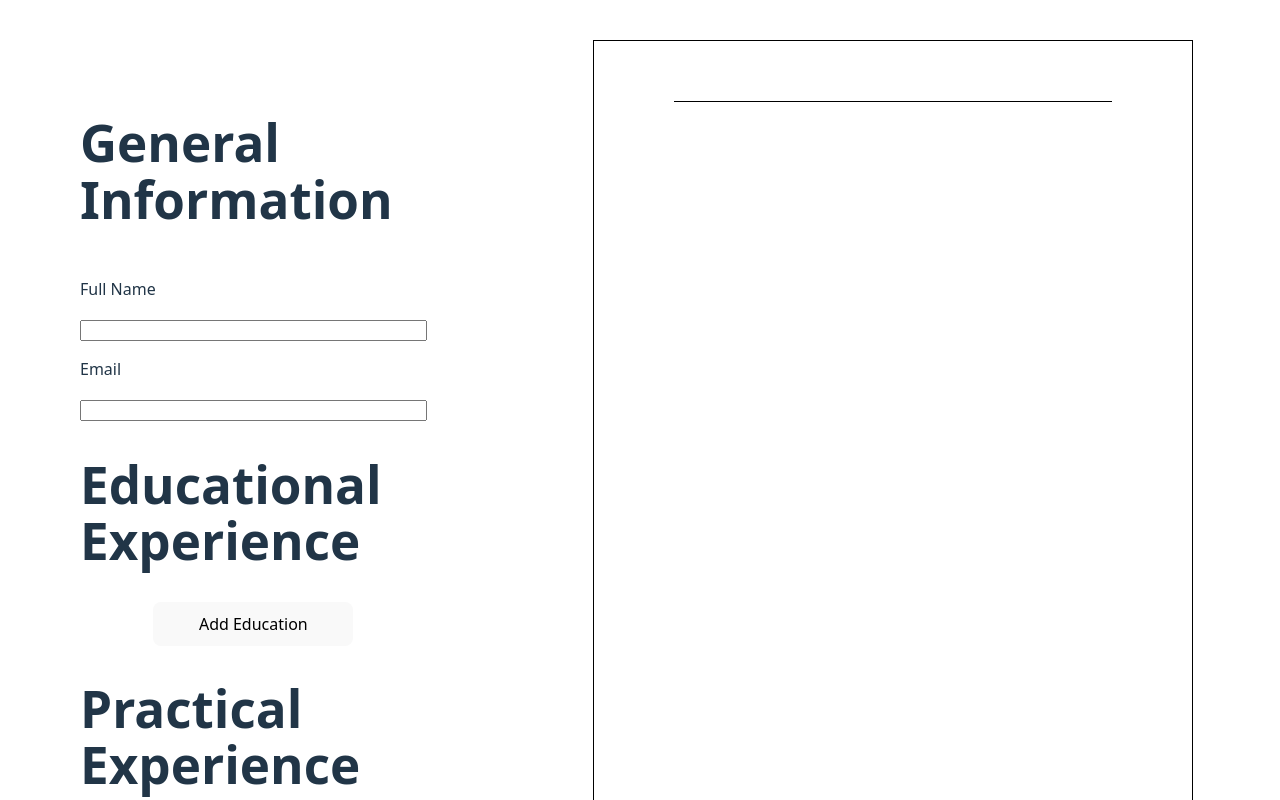
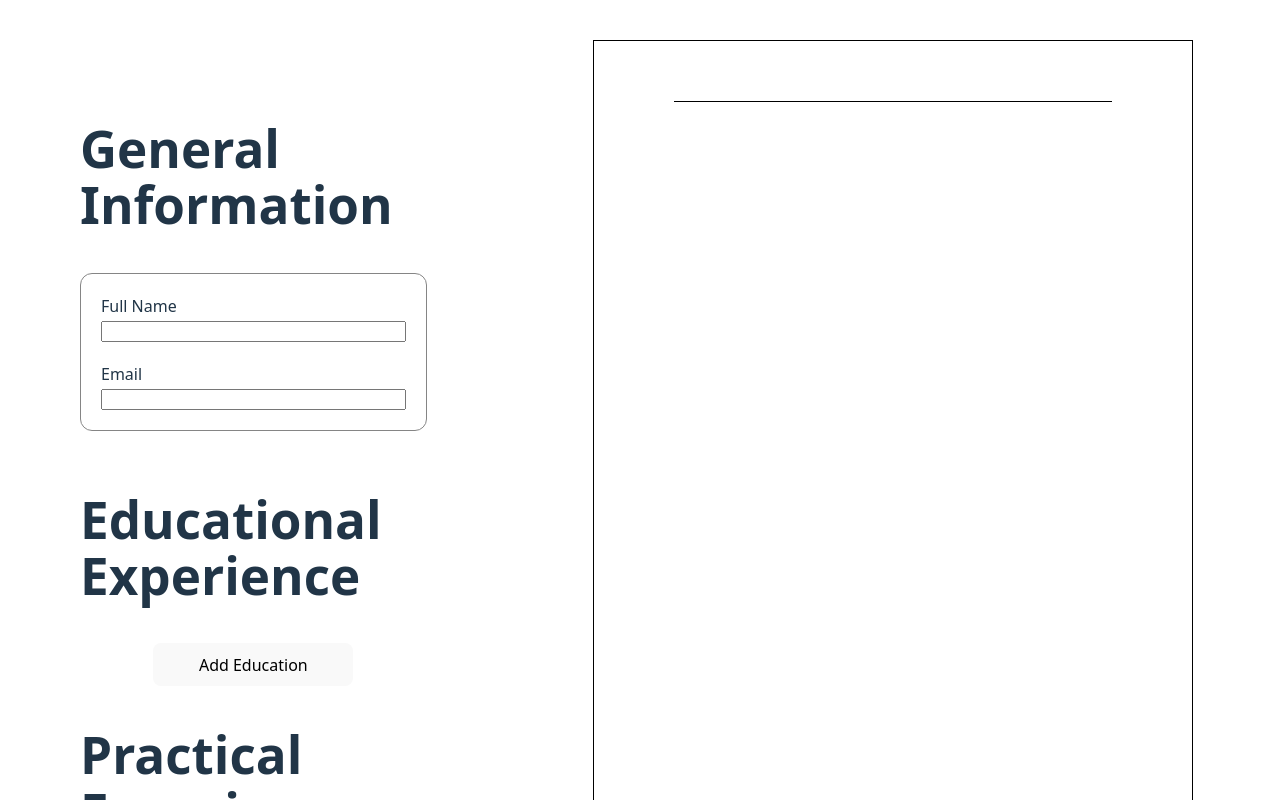
Before and after one commit to GhidBase/cv-application, a React (Vite) app: page / in a window 1280 px wide. Built offline with nearby package versions, Linux system fonts and the light colour scheme.

Commit message:
Set up styling on the edit side

```diff
--- a/src/components/MainSection.jsx
+++ b/src/components/MainSection.jsx
@@ -1,6 +1,8 @@
 import { Fragment, useState } from "react";
 import EditSection from "./EditSection";
 import "../styles/main.css";
+import "../styles/cv-side.css";
+import "../styles/input-side.css";
 import InputSection from "./InputSection";
 
 import CV from "./CV";
@@ -32,6 +34,8 @@ export default function MainSection() {
      */
     function listInputSections(type) {
         return userData.map((inputSection) => {
+            console.clear();
+            console.log(inputSection);
             if (inputSection.type == type) {
                 return (
                     <InputSection
--- /dev/null
+++ b/src/styles/input-side.css
@@ -0,0 +1,46 @@
+.edit-section {
+    flex: 1;
+    display: flex;
+    flex-direction: column;
+    overflow: auto;
+    padding: 80px;
+    align-items: center;
+    max-width: 600px;
+}
+
+.edit-section h1 {
+    width: 100%;
+    margin: 0;
+    margin-top: 40px;
+    margin-bottom: 40px;
+}
+
+.edit-section button {
+    width: 100%;
+    max-width: 200px;
+}
+
+.edit-section > .input-section {
+    width: 100%;
+}
+
+.input-section {
+    display: flex;
+    flex-direction: column;
+    align-items: center;
+    margin: 0 0 20px 0;
+    gap: 20px;
+    border: 1px solid rgb(133, 133, 133);
+    border-radius: 12px;
+
+    padding: 20px;
+}
+
+.input-component {
+    width: 100%;
+}
+
+.input-component > * {
+    width: 100%;
+    margin: 0;
+}
--- a/src/styles/main.css
+++ b/src/styles/main.css
@@ -13,33 +13,9 @@ body > #root {
     justify-content: center;
 }
 
-.edit-section {
-    flex: 1;
-    display: flex;
-    flex-direction: column;
-    overflow: auto;
-    padding: 80px;
-    align-items: center;
-    max-width: 600px;
 
-}
 
-.edit-section h1 {
-    width: 100%;
-}
 
-.edit-section button {
-    width: 100%;
-    max-width: 200px;
-}
-
-.edit-section > .input-section {
-    width: 100%;
-}
-
-.input-component > * {
-    width: 100%;
-}
 
 .cv-section {
     flex: 2;
```
Also changed, not shown: src/styles/cv-side.css (added), 1 other file (tests, documents, lock files or other folders).
